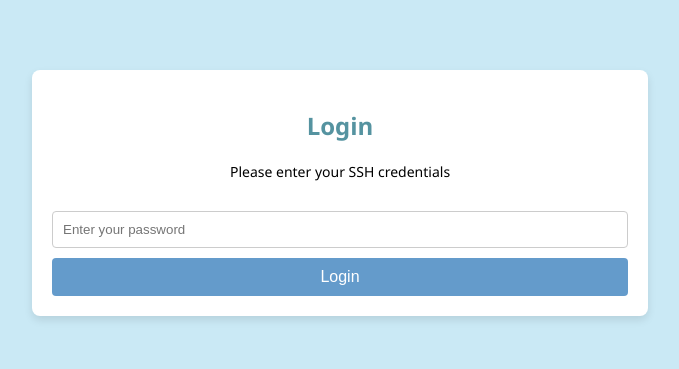
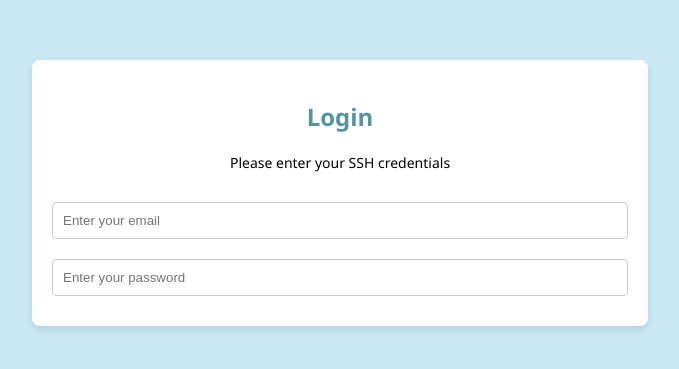
Before and after one commit to DeTechExplorer/SSH_Delivery_App_Prototype, a React (Create React App) app: page / in a window 1280 px wide. Shown: the part 207-576 px from the top of the page, without its empty margins (300-979 px from the left). Built offline with nearby package versions, Linux system fonts and the light colour scheme.

Commit message:
added email field

```diff
--- a/src/components/login.js
+++ b/src/components/login.js
@@ -23,6 +23,15 @@
         <p style={styles.description}>Please enter your SSH credentials</p>
         <form onSubmit={handleSubmit}>
           <input
+            type="email"
+            name="email"
+            placeholder="Enter your email"
+            style={styles.input}
+            value={email}
+            onChange={(e) => setEmail(e.target.value)}
+            required
+          />
+          <input
             type="password"
             name="password"
             placeholder="Enter your password"
@@ -31,9 +40,6 @@
             onChange={(e) => setPassword(e.target.value)}
             required
           />
-          <button type="submit" style={styles.button}>
-            Login
-          </button>
         </form>
       </div>
     </div>
```
